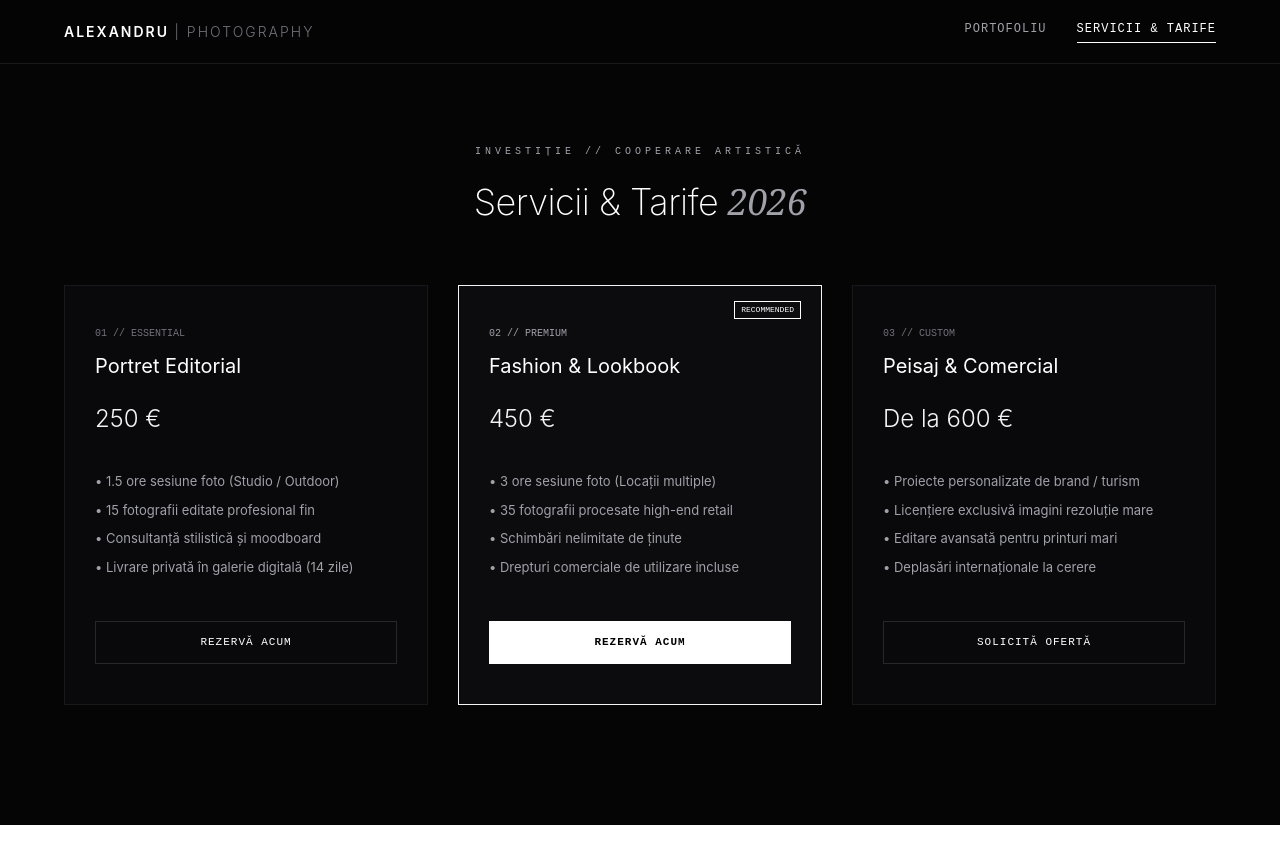
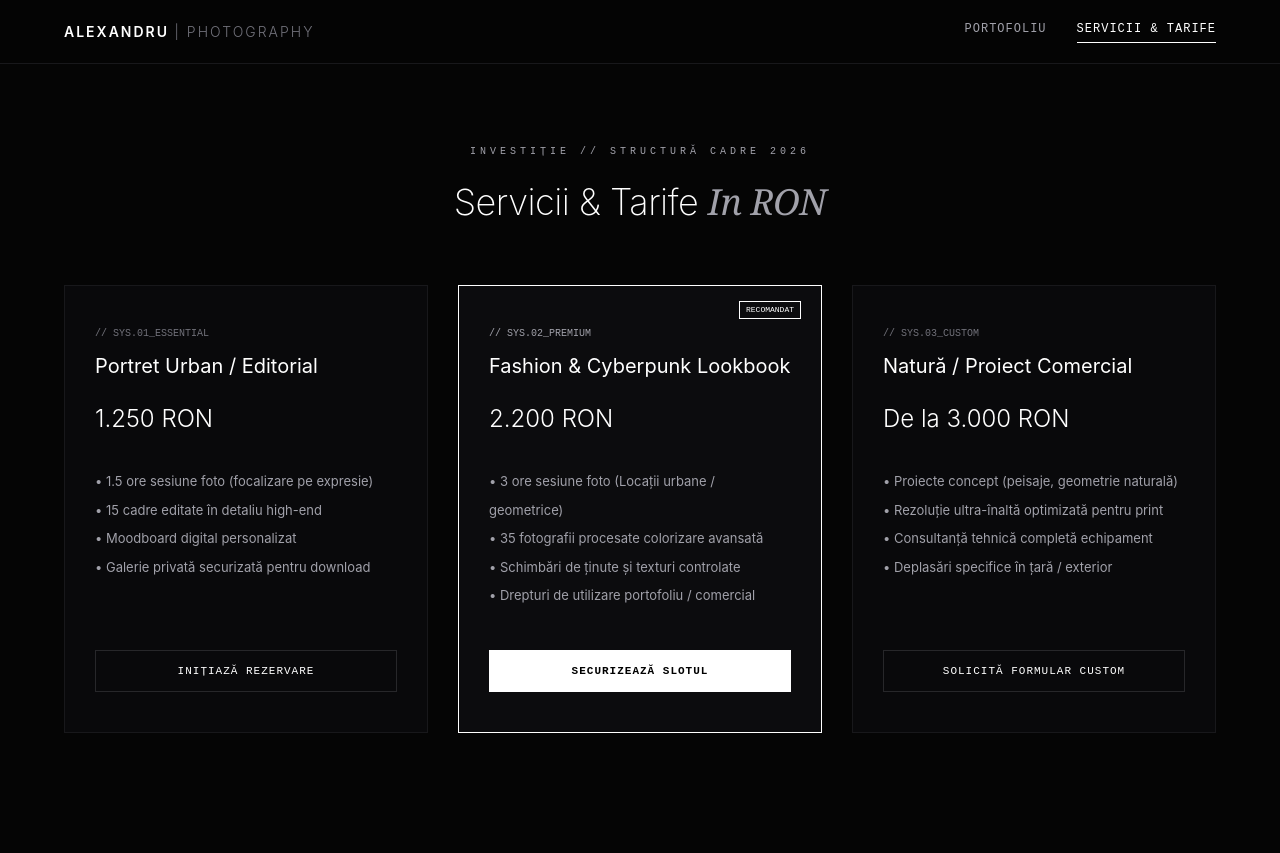
Before and after one commit to Quietbyte23/Alexandru-foto-web, a Next.js app: page /prices in a window 1280 px wide. Before the commit the page ends 825 px from the top, so only its background shows below. Built offline with nearby package versions, Linux system fonts and the light colour scheme.

Commit message:
Revise package titles and pricing details in page.tsx
Updated titles and pricing details for packages. Adjusted styles and text for better clarity.

```diff
--- a/app/prices/page.tsx
+++ b/app/prices/page.tsx
@@ -50,13 +50,13 @@ export default function Prices() {
         </div>
       </header>
 
-      {/* TITLU PAGINĂ */}
+      {/* TITLU */}
       <section style={{ maxWidth: '800px', margin: '0 auto', textAlign: 'center', padding: '80px 24px 40px 24px' }}>
         <p style={{ fontSize: '10px', fontFamily: 'monospace', letterSpacing: '4px', color: '#a1a1aa', margin: '0 0 16px 0', textTransform: 'uppercase' }}>
-          INVESTIȚIE // COOPERARE ARTISTICĂ
+          INVESTIȚIE // STRUCTURĂ CADRE 2026
         </p>
         <h2 style={{ fontSize: '36px', fontWeight: 200, letterSpacing: '-0.5px', margin: '0 0 16px 0', color: '#ffffff' }}>
-          Servicii & Tarife <span style={{ fontFamily: 'Georgia, serif', fontStyle: 'italic', color: '#a1a1aa' }}>2026</span>
+          Servicii & Tarife <span style={{ fontFamily: 'Georgia, serif', fontStyle: 'italic', color: '#a1a1aa' }}>In RON</span>
         </h2>
       </section>
 
@@ -69,57 +69,57 @@ export default function Prices() {
         }}>
 
           {/* PACHET 1 */}
-          <div style={{ padding: '40px 30px', backgroundColor: '#09090b', border: '1px solid #18181b', display: 'flex', flexDirection: 'column', justifyItems: 'space-between' }}>
+          <div style={{ padding: '40px 30px', backgroundColor: '#09090b', border: '1px solid #18181b', display: 'flex', flexDirection: 'column', justifyContent: 'space-between' }}>
             <div>
-              <p style={{ fontFamily: 'monospace', fontSize: '10px', color: '#71717a', margin: '0 0 10px 0' }}>01 // ESSENTIAL</p>
-              <h3 style={{ fontSize: '20px', fontWeight: 400, margin: '0 0 20px 0', color: '#ffffff' }}>Portret Editorial</h3>
-              <p style={{ fontSize: '24px', fontWeight: 300, color: '#f4f4f5', margin: '0 0 30px 0' }}>250 €</p>
+              <p style={{ fontFamily: 'monospace', fontSize: '10px', color: '#71717a', margin: '0 0 10px 0' }}>// SYS.01_ESSENTIAL</p>
+              <h3 style={{ fontSize: '20px', fontWeight: 400, margin: '0 0 20px 0', color: '#ffffff' }}>Portret Urban / Editorial</h3>
+              <p style={{ fontSize: '24px', fontWeight: 300, color: '#ffffff', margin: '0 0 30px 0' }}>1.250 RON</p>
               <ul style={{ paddingLeft: '0', listStyle: 'none', fontSize: '13px', color: '#a1a1aa', lineHeight: '2.2', margin: '0 0 40px 0' }}>
-                <li>• 1.5 ore sesiune foto (Studio / Outdoor)</li>
-                <li>• 15 fotografii editate profesional fin</li>
-                <li>• Consultanță stilistică și moodboard</li>
-                <li>• Livrare privată în galerie digitală (14 zile)</li>
+                <li>• 1.5 ore sesiune foto (focalizare pe expresie)</li>
+                <li>• 15 cadre editate în detaliu high-end</li>
+                <li>• Moodboard digital personalizat</li>
+                <li>• Galerie privată securizată pentru download</li>
               </ul>
             </div>
             <Link href="/contact" style={{ display: 'block', textAlign: 'center', backgroundColor: 'transparent', border: '1px solid #27272a', padding: '12px 0', fontSize: '11px', fontFamily: 'monospace', color: '#ffffff', textDecoration: 'none', letterSpacing: '1px' }}>
-              REZERVĂ ACUM
+              INIȚIAZĂ REZERVARE
             </Link>
           </div>
 
           {/* PACHET 2 */}
-          <div style={{ padding: '40px 30px', backgroundColor: '#0c0c0e', border: '1px solid #f4f4f5', display: 'flex', flexDirection: 'column', justifyItems: 'space-between', position: 'relative' }}>
-            <span style={{ position: 'absolute', top: '15px', right: '20px', fontFamily: 'monospace', fontSize: '8px', color: '#ffffff', border: '1px solid #ffffff', padding: '2px 6px' }}>RECOMMENDED</span>
+          <div style={{ padding: '40px 30px', backgroundColor: '#0c0c0e', border: '1px solid #ffffff', display: 'flex', flexDirection: 'column', justifyContent: 'space-between', position: 'relative' }}>
+            <span style={{ position: 'absolute', top: '15px', right: '20px', fontFamily: 'monospace', fontSize: '8px', color: '#ffffff', border: '1px solid #ffffff', padding: '2px 6px' }}>RECOMANDAT</span>
             <div>
-              <p style={{ fontFamily: 'monospace', fontSize: '10px', color: '#a1a1aa', margin: '0 0 10px 0' }}>02 // PREMIUM</p>
-              <h3 style={{ fontSize: '20px', fontWeight: 400, margin: '0 0 20px 0', color: '#ffffff' }}>Fashion & Lookbook</h3>
-              <p style={{ fontSize: '24px', fontWeight: 300, color: '#f4f4f5', margin: '0 0 30px 0' }}>450 €</p>
+              <p style={{ fontFamily: 'monospace', fontSize: '10px', color: '#a1a1aa', margin: '0 0 10px 0' }}>// SYS.02_PREMIUM</p>
+              <h3 style={{ fontSize: '20px', fontWeight: 400, margin: '0 0 20px 0', color: '#ffffff' }}>Fashion & Cyberpunk Lookbook</h3>
+              <p style={{ fontSize: '24px', fontWeight: 300, color: '#ffffff', margin: '0 0 30px 0' }}>2.200 RON</p>
               <ul style={{ paddingLeft: '0', listStyle: 'none', fontSize: '13px', color: '#a1a1aa', lineHeight: '2.2', margin: '0 0 40px 0' }}>
-                <li>• 3 ore sesiune foto (Locații multiple)</li>
-                <li>• 35 fotografii procesate high-end retail</li>
-                <li>• Schimbări nelimitate de ținute</li>
-                <li>• Drepturi comerciale de utilizare incluse</li>
+                <li>• 3 ore sesiune foto (Locații urbane / geometrice)</li>
+                <li>• 35 fotografii procesate colorizare avansată</li>
+                <li>• Schimbări de ținute și texturi controlate</li>
+                <li>• Drepturi de utilizare portofoliu / comercial</li>
               </ul>
             </div>
             <Link href="/contact" style={{ display: 'block', textAlign: 'center', backgroundColor: '#ffffff', border: '1px solid #ffffff', padding: '12px 0', fontSize: '11px', fontFamily: 'monospace', color: '#000000', textDecoration: 'none', fontWeight: 600, letterSpacing: '1px' }}>
-              REZERVĂ ACUM
+              SECURIZEAZĂ SLOTUL
             </Link>
           </div>
 
           {/* PACHET 3 */}
-          <div style={{ padding: '40px 30px', backgroundColor: '#09090b', border: '1px solid #18181b', display: 'flex', flexDirection: 'column', justifyItems: 'space-between' }}>
+          <div style={{ padding: '40px 30px', backgroundColor: '#09090b', border: '1px solid #18181b', display: 'flex', flexDirection: 'column', justifyContent: 'space-between' }}>
             <div>
-              <p style={{ fontFamily: 'monospace', fontSize: '10px', color: '#71717a', margin: '0 0 10px 0' }}>03 // CUSTOM</p>
-              <h3 style={{ fontSize: '20px', fontWeight: 400, margin: '0 0 20px 0', color: '#ffffff' }}>Peisaj & Comercial</h3>
-              <p style={{ fontSize: '24px', fontWeight: 300, color: '#f4f4f5', margin: '0 0 30px 0' }}>De la 600 €</p>
+              <p style={{ fontFamily: 'monospace', fontSize: '10px', color: '#71717a', margin: '0 0 10px 0' }}>// SYS.03_CUSTOM</p>
+              <h3 style={{ fontSize: '20px', fontWeight: 400, margin: '0 0 20px 0', color: '#ffffff' }}>Natură / Proiect Comercial</h3>
+              <p style={{ fontSize: '24px', fontWeight: 300, color: '#ffffff', margin: '0 0 30px 0' }}>De la 3.000 RON</p>
               <ul style={{ paddingLeft: '0', listStyle: 'none', fontSize: '13px', color: '#a1a1aa', lineHeight: '2.2', margin: '0 0 40px 0' }}>
-                <li>• Proiecte personalizate de brand / turism</li>
-                <li>• Licențiere exclusivă imagini rezoluție mare</li>
-                <li>• Editare avansată pentru printuri mari</li>
-                <li>• Deplasări internaționale la cerere</li>
+                <li>• Proiecte concept (peisaje, geometrie naturală)</li>
+                <li>• Rezoluție ultra-înaltă optimizată pentru print</li>
+                <li>• Consultanță tehnică completă echipament</li>
+                <li>• Deplasări specifice în țară / exterior</li>
               </ul>
             </div>
             <Link href="/contact" style={{ display: 'block', textAlign: 'center', backgroundColor: 'transparent', border: '1px solid #27272a', padding: '12px 0', fontSize: '11px', fontFamily: 'monospace', color: '#ffffff', textDecoration: 'none', letterSpacing: '1px' }}>
-              SOLICITĂ OFERTĂ
+              SOLICITĂ FORMULAR CUSTOM
             </Link>
           </div>
 
```
